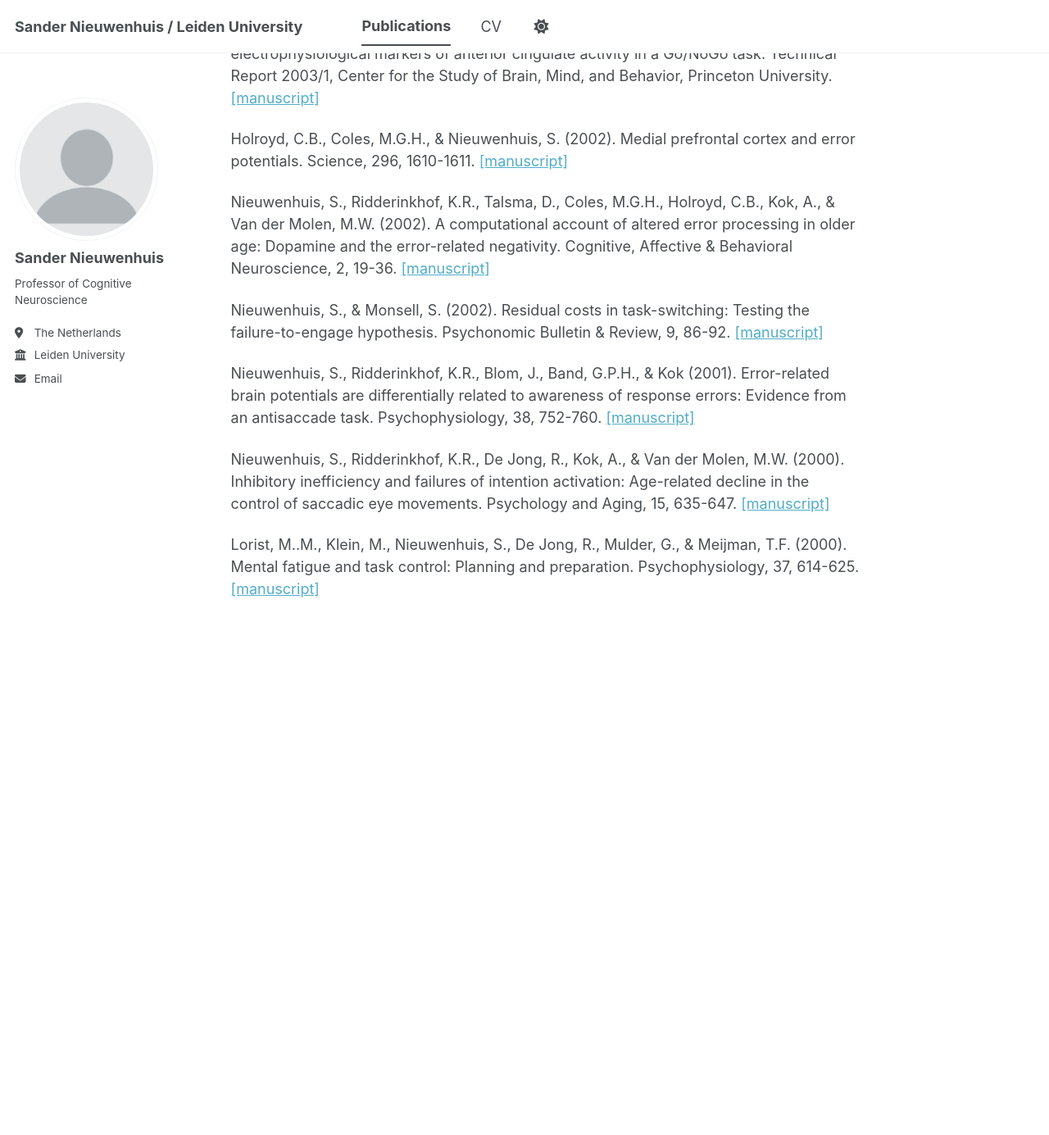
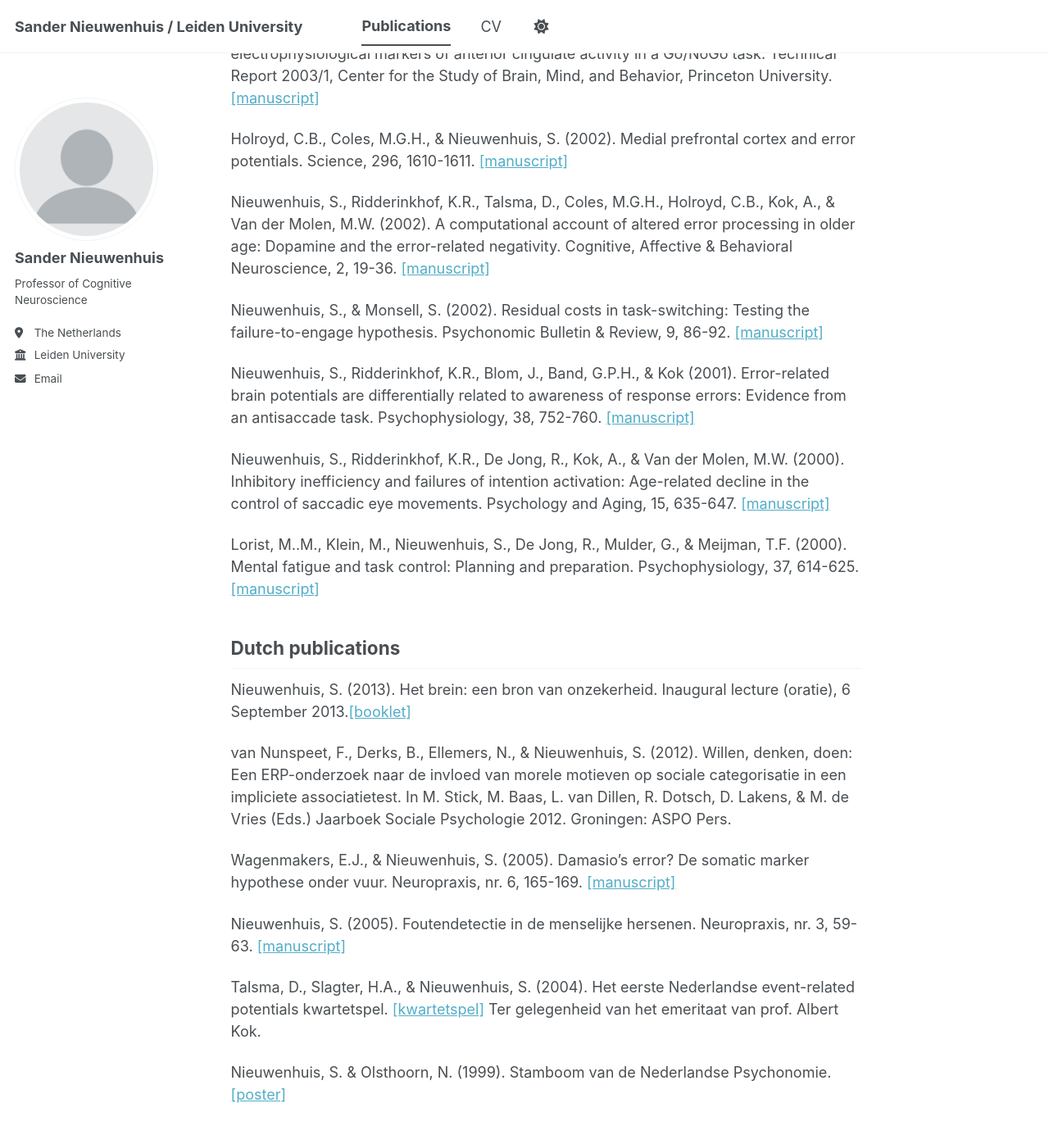
Before and after one commit to sander-nieuwenhuis/research, a Jekyll site: the page built from _pages/publications.md, in a window 1280 px wide and 1400 px high, scrolled down 13029 px. Shown: the top 1385 px of the window at 82% size. Built offline with Jekyll 4.4.1, drawn with Linux system fonts in a browser that asks for light colours; a script bundle is joined from its source files by our own code; library files that are not in the unit come from our copies; before the commit the page ends 13811 px from its top, so only the background shows below that.

Commit message:
Update publications.md

```diff
--- a/_pages/publications.md
+++ b/_pages/publications.md
@@ -265,3 +265,18 @@ Nieuwenhuis, S., Ridderinkhof, K.R., Blom, J., Band, G.P.H., & Kok (2001). Error
 Nieuwenhuis, S., Ridderinkhof, K.R., De Jong, R., Kok, A., & Van der Molen, M.W. (2000). Inhibitory inefficiency and failures of intention activation: Age-related decline in the control of saccadic eye movements. Psychology and Aging, 15, 635-647. [[manuscript]](https://sander-nieuwenhuis.github.io/research/assets/pdfs/nieuwenhuis_et_al_2000.pdf)
 
 Lorist, M..M., Klein, M., Nieuwenhuis, S., De Jong, R., Mulder, G., & Meijman, T.F. (2000). Mental fatigue and task control: Planning and preparation. Psychophysiology, 37, 614-625. [[manuscript]](https://sander-nieuwenhuis.github.io/research/assets/pdfs/lorist_et_al.pdf)
+
+
+Dutch publications
+------
+Nieuwenhuis, S. (2013). Het brein: een bron van onzekerheid. Inaugural lecture (oratie), 6 September 2013.[[booklet]](https://sander-nieuwenhuis.github.io/research/assets/pdfs/Oratie_gedrukt.pdf)
+
+van Nunspeet, F., Derks, B., Ellemers, N., & Nieuwenhuis, S. (2012). Willen, denken, doen: Een ERP-onderzoek naar de invloed van morele motieven op sociale categorisatie in een impliciete associatietest. In M. Stick, M. Baas, L. van Dillen, R. Dotsch, D. Lakens, & M. de Vries (Eds.) Jaarboek Sociale Psychologie 2012. Groningen: ASPO Pers.
+
+Wagenmakers, E.J., & Nieuwenhuis, S. (2005). Damasio’s error? De somatic marker hypothese onder vuur. Neuropraxis, nr. 6, 165-169. [[manuscript]](https://sander-nieuwenhuis.github.io/research/assets/pdfs/WagenmakersNeuropraxis.pdf)
+
+Nieuwenhuis, S. (2005). Foutendetectie in de menselijke hersenen. Neuropraxis, nr. 3, 59-63. [[manuscript]](https://sander-nieuwenhuis.github.io/research/assets/pdfs/NieuwenhuisNeuropraxis.pdf)
+
+Talsma, D., Slagter, H.A., & Nieuwenhuis, S. (2004). Het eerste Nederlandse event-related potentials kwartetspel. [[kwartetspel]](https://sander-nieuwenhuis.github.io/research/assets/pdfs/AlbertKokKwartet.pdf) Ter gelegenheid van het emeritaat van prof. Albert Kok.
+
+Nieuwenhuis, S. & Olsthoorn, N. (1999). Stamboom van de Nederlandse Psychonomie. [[poster]](https://sander-nieuwenhuis.github.io/research/assets/pdfs/stamboom.pdf)
```
